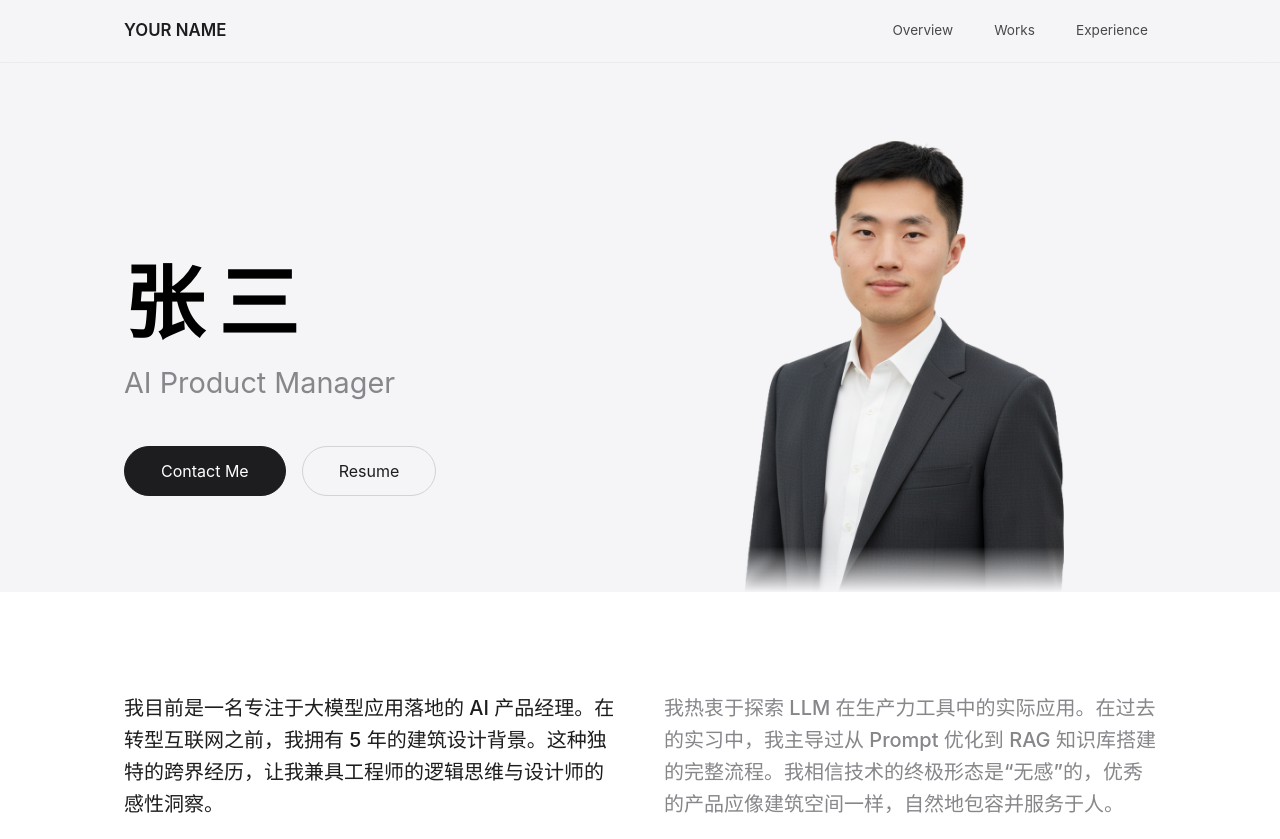
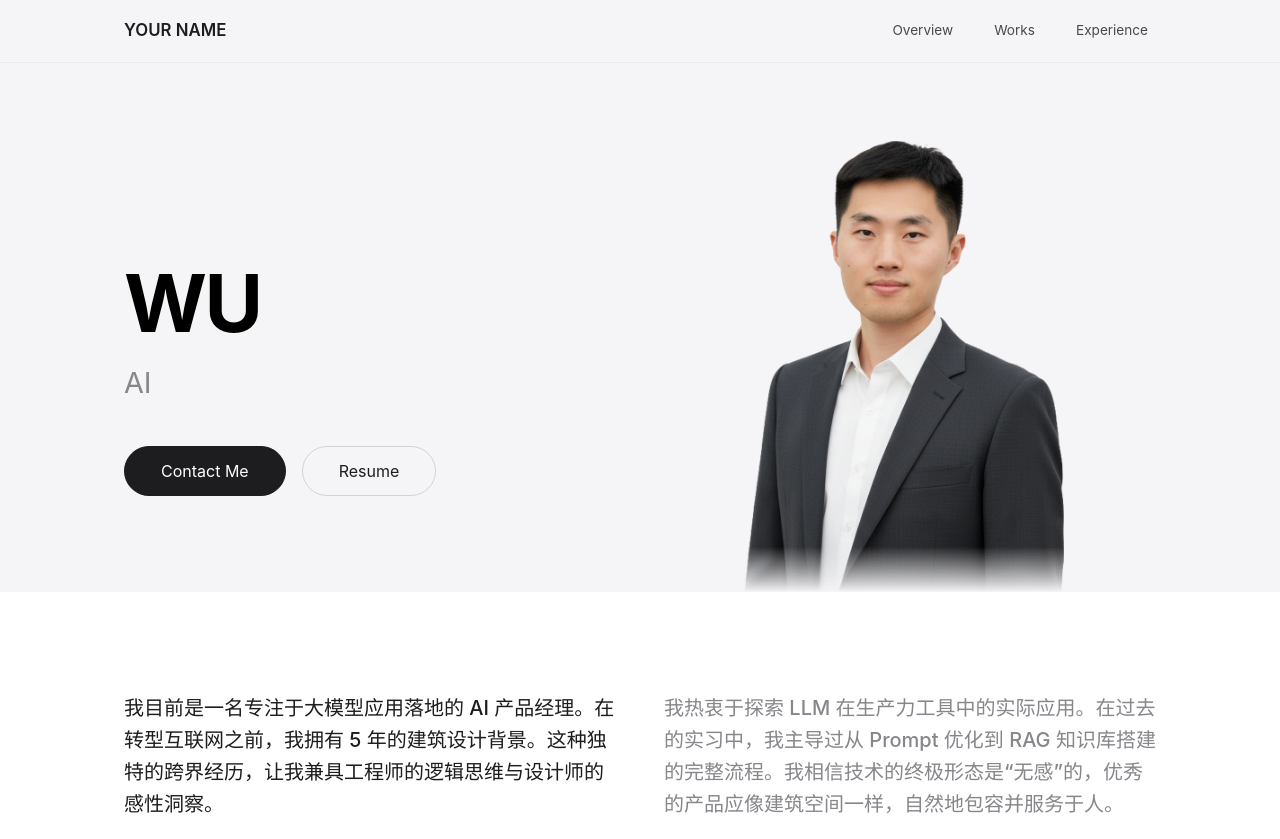
Before and after one commit to chinawuyue/chinawuyue.github.io, a plain HTML site: page index.html in a window 1280 px wide. Shown: the top 839 px of the page. Drawn offline with nearby package versions, Linux system fonts and the light colour scheme; some packages are replaced by stand-ins of ours; a script that the page names is missing.

Commit message:
Update title and hero section in index.html
Edit online

```diff
--- a/index.html
+++ b/index.html
@@ -3,7 +3,7 @@
 <head>
     <meta charset="UTF-8">
     <meta name="viewport" content="width=device-width, initial-scale=1.0">
-    <title>产品经理作品集 - [你的名字]</title>
+    <title>WFJ - [WU YUE]</title>
 
     <!-- 引入 Bootstrap 5 CSS -->
     <link href="https://cdn.jsdelivr.net/npm/bootstrap@5.3.0/dist/css/bootstrap.min.css" rel="stylesheet">
@@ -282,8 +282,8 @@
             <div class="row align-items-end">
                 <!-- 左侧文字 -->
                 <div class="col-lg-6 pb-5 mb-lg-5 hero-text-container">
-                    <h1 class="hero-name">张 三</h1>
-                    <div class="hero-title">AI Product Manager</div>
+                    <h1 class="hero-name">WU</h1>
+                    <div class="hero-title">AI</div>
                     <div class="d-flex gap-3 justify-content-md-start justify-content-center">
                         <a href="mailto:your.email@example.com" class="btn btn-apple">Contact Me</a>
                         <a href="#" class="btn btn-outline-apple">Resume</a>
```
